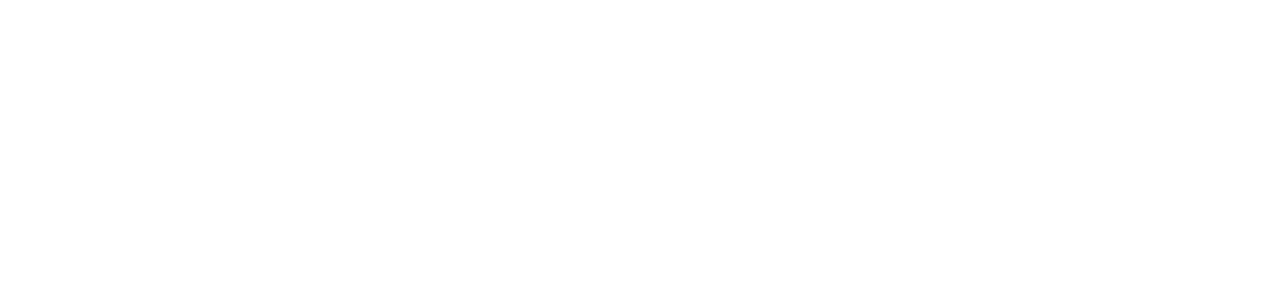
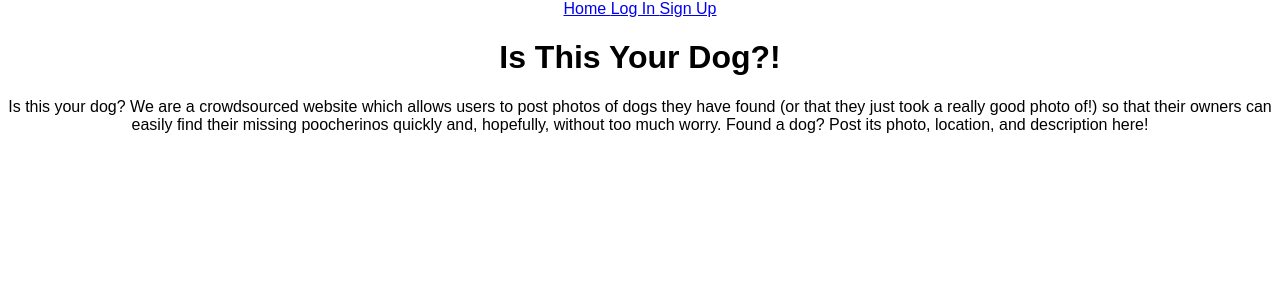
Before and after one commit to krazytoukan/is-this-your-dog, a React (Create React App) app in the folder client/: page / in a window 1280 px wide. Shown: the top 300 px of the page. Built offline with nearby package versions, Linux system fonts and the light colour scheme.

Commit message:
Working on bugs with login on front-end

```diff
--- a/client/src/App.js
+++ b/client/src/App.js
@@ -1,6 +1,11 @@
 import React, { Component } from 'react';
 import {Route, Switch, Redirect} from 'react-router-dom';
 import httpClient from "./httpClient";
+import SignUp from './views/SignUp';
+import LogIn from './views/LogIn';
+import Home from './views/Home';
+import LogOut from './views/LogOut';
+import NavBar from './views/Navbar'
 
 import './App.css';
 
@@ -21,7 +26,19 @@
   render() {
     return (
       <div className="App">
-
+      <NavBar />
+       <Switch>
+       <Route exact path ='/signup' render={(routeProps) => {
+            return <SignUp {...routeProps} onSignUpSuccess={this.onAuthSuccess.bind(this)} />
+          }} />
+          <Route exact path='/login' render={(routeProps) => {
+            return <LogIn {...routeProps} onLogInSuccess={this.onAuthSuccess.bind(this)} />
+          }} />
+          <Route exact path='/logout' render={(routeProps) => {
+            return <LogOut {...routeProps} onLogOutSuccess={this.onLogOutSuccess.bind(this)} />
+          }} />
+          <Route exact path="/" component={Home} />
+        </Switch>
       </div>
     );
   }
--- a/client/src/httpClient.js
+++ b/client/src/httpClient.js
@@ -15,7 +15,8 @@
 
 httpClient.getCurrentUser = function(){
     const token = this.getToken();
-    return token ? jwtDecode(token) : null;
+    if(token){
+    return jwtDecode(token)};
 }
 
 httpClient.signUp = function(userInfo){
--- a/client/src/views/DogFound.js
+++ b/client/src/views/DogFound.js
@@ -39,3 +39,5 @@
         )
     }
 }
+
+export default DogFound
--- a/client/src/views/Home.jsx
+++ b/client/src/views/Home.jsx
@@ -3,7 +3,8 @@
 const Home = (props) => {
     return(
         <div className="home">
-            <h1>React Client App with JWT Auth</h1>
+            <h1>Is This Your Dog?!</h1>
+            <p> Is this your dog? We are a crowdsourced website which allows users to post photos of dogs they have found (or that they just took a really good photo of!) so that their owners can easily find their missing poocherinos quickly and, hopefully, without too much worry.  Found a dog? Post its photo, location, and description here! </p>
         </div>
     )
 }
--- /dev/null
+++ b/client/src/views/Navbar.jsx
@@ -0,0 +1,26 @@
+import React, {Fragment} from "react"
+import {Link} from "react-router-dom"
+
+const NavBar = (props) => {
+    return(
+        <div className="NavBar">
+            <Link to='/'> Home </Link>
+            {props.currentUser
+            ?  (
+                <Fragment>
+                    <Link to ='/DogFound'> Pooch Found! </Link>
+                    <Link to ='/logout'> Log Out </Link>
+                </Fragment>
+            )
+            : (
+                <Fragment>
+                    <Link to ='/login'> Log In </Link>
+                    <Link to ='/signup'> Sign Up </Link>
+                </Fragment>
+            )
+            }
+        </div>
+    )
+}
+
+export default NavBar
--- a/package.json
+++ b/package.json
@@ -13,10 +13,14 @@
     "bcrypt-nodejs": "0.0.3",
     "dotenv": "^6.0.0",
     "express": "^4.16.3",
+    "formidable": "^1.2.1",
     "jsonwebtoken": "^8.3.0",
     "mongoose": "^5.2.5",
+    "multer": "^1.3.1",
     "node-paperclip": "^1.3.1",
     "node-paperclip-file": "^1.0.4",
-    "node-paperclip-s3": "^1.0.2"
+    "node-paperclip-s3": "^1.0.2",
+    "s3": "^4.4.0",
+    "sharp": "^0.20.5"
   }
 }
```
Also changed, not shown: 2 other files (tests, documents, lock files or other folders).
